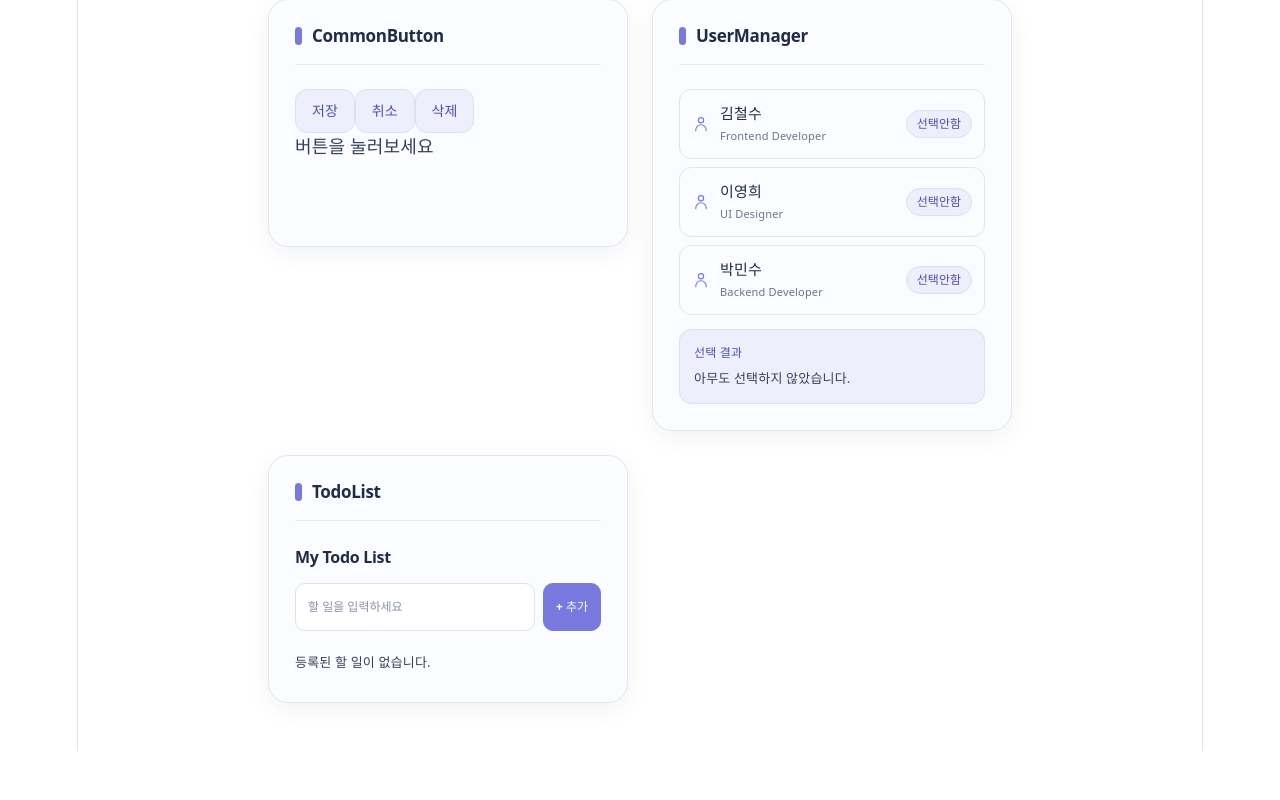
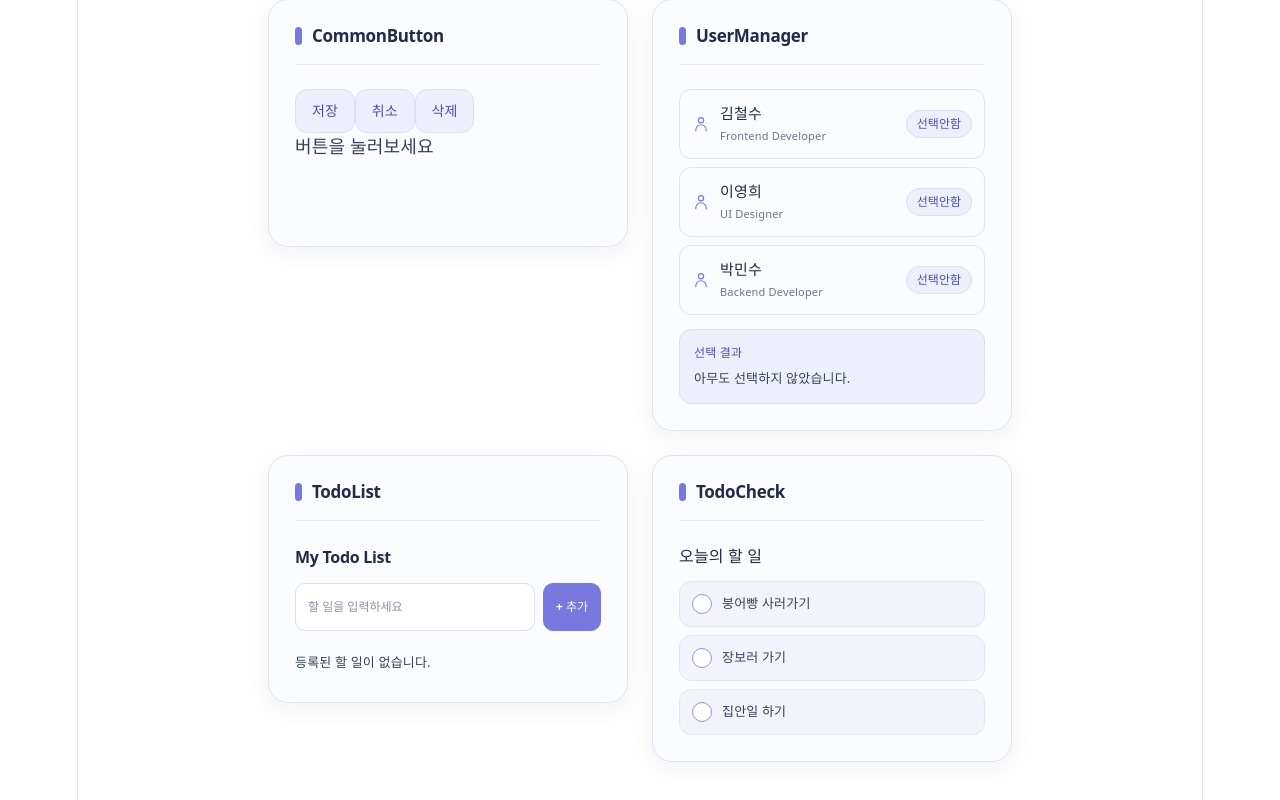
Before and after one commit to dev-cenelia/mini-demos, a React (Vite) app: page / in a window 1280 px wide. Shown: the part 1009-1809 px from the top of the page. Before the commit the page ends 1760 px from the top, so only its background shows below. Built offline with nearby package versions, Linux system fonts and the light colour scheme.

Commit message:
feat: 할 일 완료 체크 데모 추가

```diff
--- /dev/null
+++ b/src/demos/todoCheck/TodoCheck.module.css
@@ -0,0 +1,129 @@
+.todo {
+  min-width: 0;
+  color: #202c46;
+  text-align: left;
+}
+
+.header {
+  display: flex;
+  justify-content: space-between;
+  align-items: flex-start;
+  gap: 16px;
+  padding-bottom: 20px;
+  border-bottom: 1px solid #dce0f2;
+}
+
+.title {
+  margin: 0 0 14px;
+  font-size: 16px;
+  font-weight: 700;
+  line-height: 1.4;
+}
+
+.description {
+  margin: 4px 0 0;
+  color: #68748c;
+  font-size: 13px;
+  line-height: 1.5;
+}
+
+.summary {
+  display: flex;
+  flex-shrink: 0;
+  flex-direction: column;
+  align-items: flex-end;
+  gap: 4px;
+}
+
+.count {
+  color: #4d50ad;
+  font-size: 20px;
+  line-height: 1.4;
+  white-space: nowrap;
+}
+
+.caption {
+  color: #68748c;
+  font-size: 13px;
+  line-height: 1.5;
+}
+
+.list {
+  margin: 12px 0 0;
+  padding: 0 0 14px;
+  border-bottom: 1px solid #dce0f2;
+  list-style: none;
+}
+
+.item {
+  display: flex;
+  align-items: center;
+  gap: 10px;
+  min-height: 46px;
+  margin-top: 8px;
+  padding: 10px 12px;
+  border: 1px solid #e5e7f2;
+  border-radius: 12px;
+  background: #f3f3fc;
+  box-sizing: border-box;
+}
+
+.label {
+  display: flex;
+  align-items: center;
+  gap: 10px;
+  width: 100%;
+  min-width: 0;
+  cursor: pointer;
+}
+
+.todo .checkbox {
+  appearance: none;
+  display: grid;
+  flex-shrink: 0;
+  place-content: center;
+  width: 20px;
+  height: 20px;
+  min-width: 20px;
+  min-height: 20px;
+  padding: 0;
+  box-sizing: border-box;
+  margin: 0;
+  border: 1px solid #9294e5;
+  border-radius: 50%;
+  background: #fff;
+  cursor: pointer;
+}
+
+.todo .checkbox:checked {
+  border-color: #7779df;
+  background: #7779df;
+}
+
+.checkbox:checked::after {
+  content: "";
+  width: 8px;
+  height: 4px;
+  border-bottom: 2px solid #fff;
+  border-left: 2px solid #fff;
+  transform: translateY(-1px) rotate(-45deg);
+}
+
+.checkbox:focus-visible {
+  outline: 2px solid #797bdd;
+  outline-offset: 4px;
+}
+
+.text {
+  min-width: 0;
+  margin: 0;
+  color: #34415b;
+  font-size: 13px;
+  line-height: 1.5;
+  overflow-wrap: anywhere;
+}
+
+.checkbox:checked + .text {
+  color: #8992a6;
+  text-decoration: line-through;
+}
--- /dev/null
+++ b/src/demos/todoCheck/TodoCheck.tsx
@@ -0,0 +1,44 @@
+import { useState } from "react";
+import styles from "./TodoCheck.module.css";
+
+export type TodoData = {
+  id: string;
+  todo: string;
+  isDone: boolean;
+};
+
+const todoData: TodoData[] = [
+  { id: crypto.randomUUID(), todo: "붕어빵 사러가기", isDone: false },
+  { id: crypto.randomUUID(), todo: "장보러 가기", isDone: false },
+  { id: crypto.randomUUID(), todo: "집안일 하기", isDone: false },
+];
+
+export default function TodoCheck() {
+  const [todos, setTodos] = useState<TodoData[]>(todoData);
+  const handleChecked = (selectId: string) => {
+    setTodos((prev) =>
+      prev.map((todo) =>
+        todo.id === selectId ? { ...todo, isDone: !todo.isDone } : { ...todo },
+      ),
+    );
+  };
+  return (
+    <div className={styles.todo}>
+      <h3 className={styles.title}>오늘의 할 일</h3>
+
+      {todos.map((item) => (
+        <div key={item.id} className={styles.item}>
+          <label key={item.id} className={styles.label}>
+            <input
+              className={styles.checkbox}
+              type="checkbox"
+              checked={item.isDone}
+              onChange={() => handleChecked(item.id)}
+            />
+            <p className={styles.text}>{item.todo}</p>
+          </label>
+        </div>
+      ))}
+    </div>
+  );
+}
--- a/src/pages/DemoList.tsx
+++ b/src/pages/DemoList.tsx
@@ -9,6 +9,7 @@ import ToggleVisibility from "../demos/toggleVisibility/ToggleVisibility";
 import ButtonDemo from "../demos/commonButton/ButtonDemo";
 import UserManager from "../demos/userManager/UserManager";
 import TodoList from "../demos/todoList/TodoList";
+import TodoCheck from "../demos/todoCheck/TodoCheck";
 
 export default function DemoList() {
   return (
@@ -48,6 +49,10 @@ export default function DemoList() {
       <DemoCard title="TodoList">
         <TodoList />
       </DemoCard>
+
+      <DemoCard title="TodoCheck">
+        <TodoCheck />
+      </DemoCard>
     </div>
   );
 }
```
